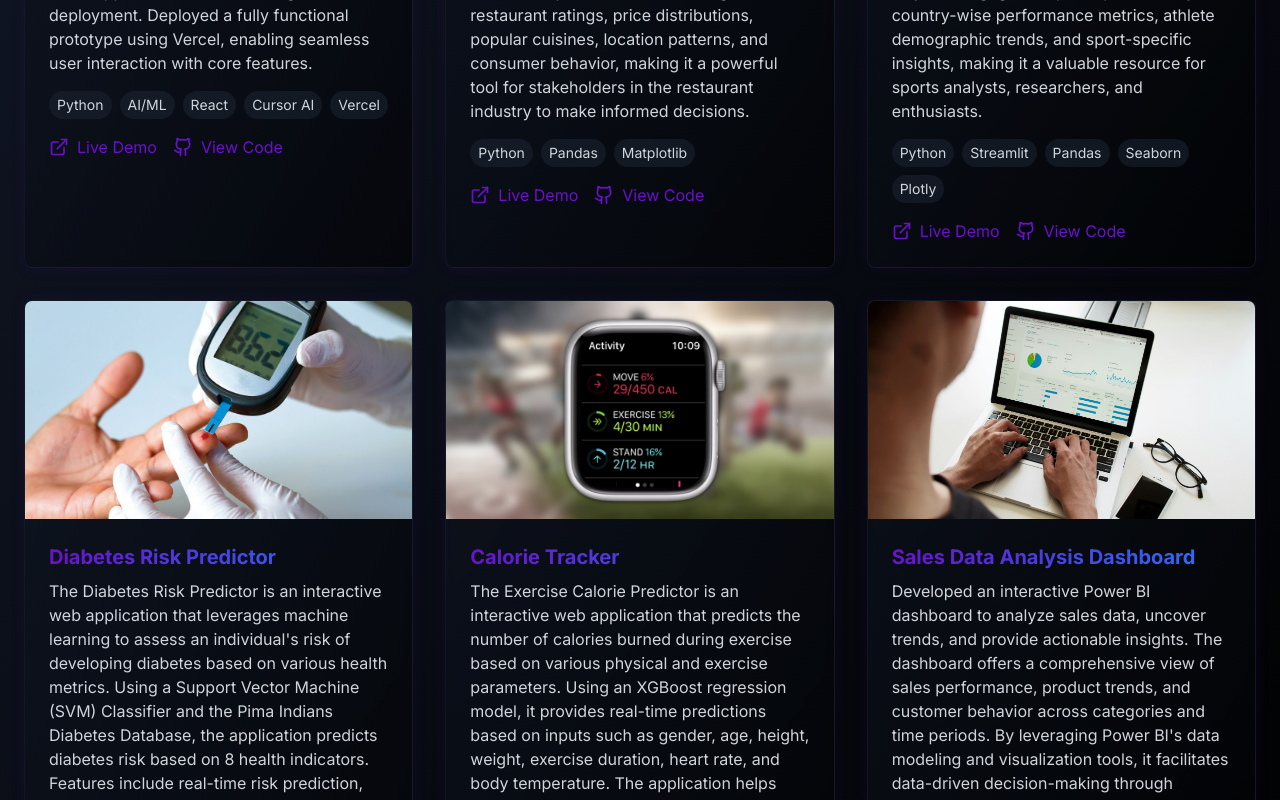
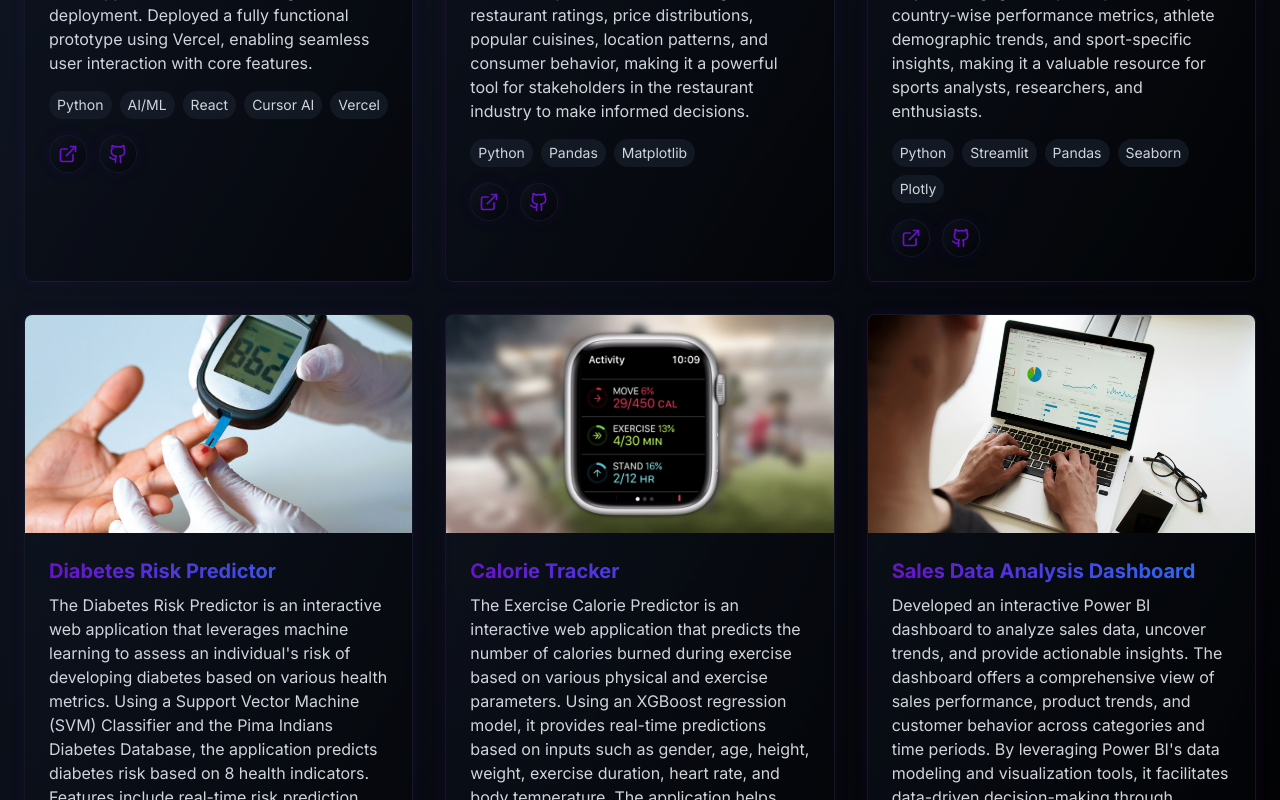
Before and after one commit to pavan-musthala/portfolio, a React (Vite) app: page / in a window 1280 px wide. Shown: the part 3100-3900 px from the top of the page. Built offline with nearby package versions, Linux system fonts and the light colour scheme.

Commit message:
style: update project links to show only icons

```diff
--- a/src/components/Projects.tsx
+++ b/src/components/Projects.tsx
@@ -145,7 +145,7 @@ function ProjectCard({ title, description, tools, image, links, index }: Project
           whileInView={{ opacity: 1 }}
           viewport={{ once: true }}
           transition={{ delay: index * 0.1 + 0.4 }}
-          className="flex gap-3 sm:gap-4"
+          className="flex gap-3"
         >
           {links.live && (
             <motion.a
@@ -154,10 +154,12 @@ function ProjectCard({ title, description, tools, image, links, index }: Project
               href={links.live}
               target="_blank"
               rel="noopener noreferrer"
-              className="flex items-center gap-1 sm:gap-2 text-sm sm:text-base text-[#6a11cb] hover:text-[#2575fc] transition-colors"
+              className="p-2 rounded-full bg-gradient-to-br from-gray-900/50 to-black/50 border border-gray-800/50
+                       shadow-[0_0_15px_rgba(106,17,203,0.1)] hover:shadow-[0_0_20px_rgba(106,17,203,0.2)]
+                       text-[#6a11cb] hover:text-[#2575fc] transition-all duration-300"
+              aria-label="Live Demo"
             >
-              <ExternalLink className="w-4 h-4 sm:w-5 sm:h-5" />
-              Live Demo
+              <ExternalLink className="w-5 h-5" />
             </motion.a>
           )}
           <motion.a
@@ -166,10 +168,12 @@ function ProjectCard({ title, description, tools, image, links, index }: Project
             href={links.github}
             target="_blank"
             rel="noopener noreferrer"
-            className="flex items-center gap-1 sm:gap-2 text-sm sm:text-base text-[#6a11cb] hover:text-[#2575fc] transition-colors"
+            className="p-2 rounded-full bg-gradient-to-br from-gray-900/50 to-black/50 border border-gray-800/50
+                     shadow-[0_0_15px_rgba(106,17,203,0.1)] hover:shadow-[0_0_20px_rgba(106,17,203,0.2)]
+                     text-[#6a11cb] hover:text-[#2575fc] transition-all duration-300"
+            aria-label="View Code"
           >
-            <Github className="w-4 h-4 sm:w-5 sm:h-5" />
-            View Code
+            <Github className="w-5 h-5" />
           </motion.a>
         </motion.div>
       </div>
```
